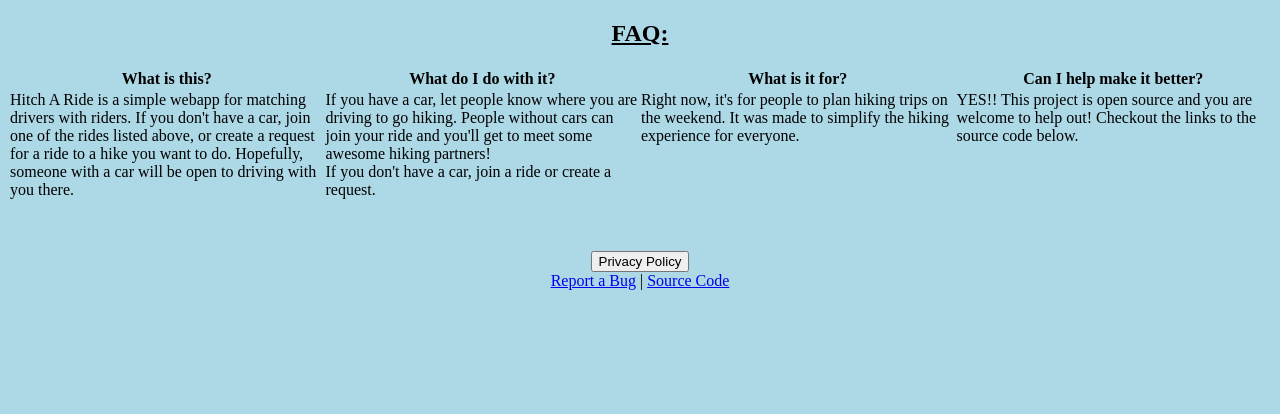
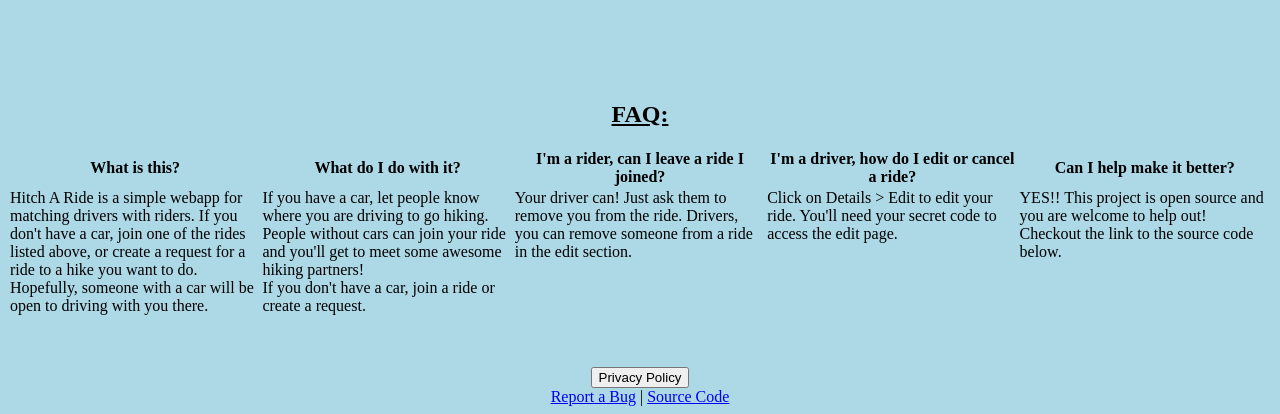
Before and after one commit to mes258/hikePool, a Flask app: page / in a window 1280 px wide. Shown: the part 728-1142 px from the top of the page. Before the commit the page ends 1018 px from the top, so only its background shows below. Run offline with Flask 2, Linux system fonts and the light colour scheme; data that the repository does not hold is empty.

Commit message:
Updated FAQ

```diff
--- a/templates/index.html
+++ b/templates/index.html
@@ -170,19 +170,21 @@
                 </td>
             </tr>
         </table>
-        <h2 style="text-align: center"><u>FAQ:</u></h2>
+        <h2 style="text-align: center; margin-top: 100px;"><u>FAQ:</u></h2>
         <table>
             <tr>
                 <th>What is this?</th>
-                <th>What do I do with it? </th>
-                <th>What is it for?</th>
+                <th>What do I do with it?</th>
+                <th>I'm a rider, can I leave a ride I joined? </th>
+                <th>I'm a driver, how do I edit or cancel a ride? </th>
                 <th>Can I help make it better?</th>
             </tr>
             <tr>
-                <td style="width: 23%">Hitch A Ride is a simple webapp for matching drivers with riders. If you don't have a car, join one of the rides listed above, or create a request for a ride to a hike you want to do. Hopefully, someone with a car will be open to driving with you there. </td>
-                <td style="width: 23%">If you have a car, let people know where you are driving to go hiking. People without cars can join your ride and you'll get to meet some awesome hiking partners! <br> If you don't have a car, join a ride or create a request. </td>
-                <td style="width: 23%">Right now, it's for people to plan hiking trips on the weekend. It was made to simplify the hiking experience for everyone. </td>
-                <td style="width: 23%">YES!! This project is open source and you are welcome to help out! Checkout the links to the source code below. </td>
+                <td style="width: 17%">Hitch A Ride is a simple webapp for matching drivers with riders. If you don't have a car, join one of the rides listed above, or create a request for a ride to a hike you want to do. Hopefully, someone with a car will be open to driving with you there. </td>
+                <td style="width: 17%">If you have a car, let people know where you are driving to go hiking. People without cars can join your ride and you'll get to meet some awesome hiking partners! <br> If you don't have a car, join a ride or create a request. </td>
+                <td style="width: 17%">Your driver can! Just ask them to remove you from the ride. Drivers, you can remove someone from a ride in the edit section.</td>
+                <td style="width: 17%">Click on Details > Edit to edit your ride. You'll need your secret code to access the edit page.</td>
+                <td style="width: 17%">YES!! This project is open source and you are welcome to help out! Checkout the link to the source code below. </td>
             </tr>
         </table>
         <footer style="text-align: center; margin-top: 50px;">
```
